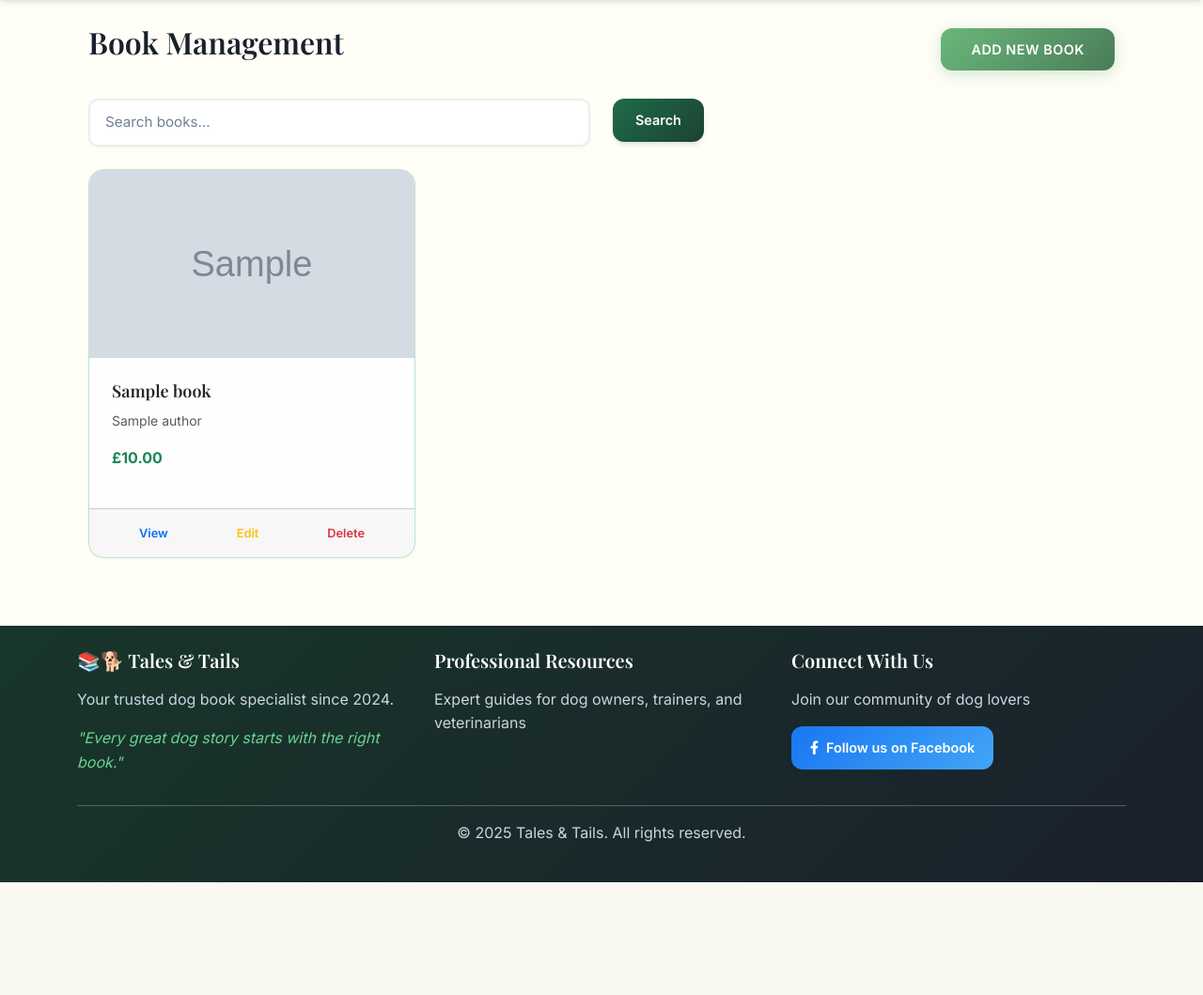
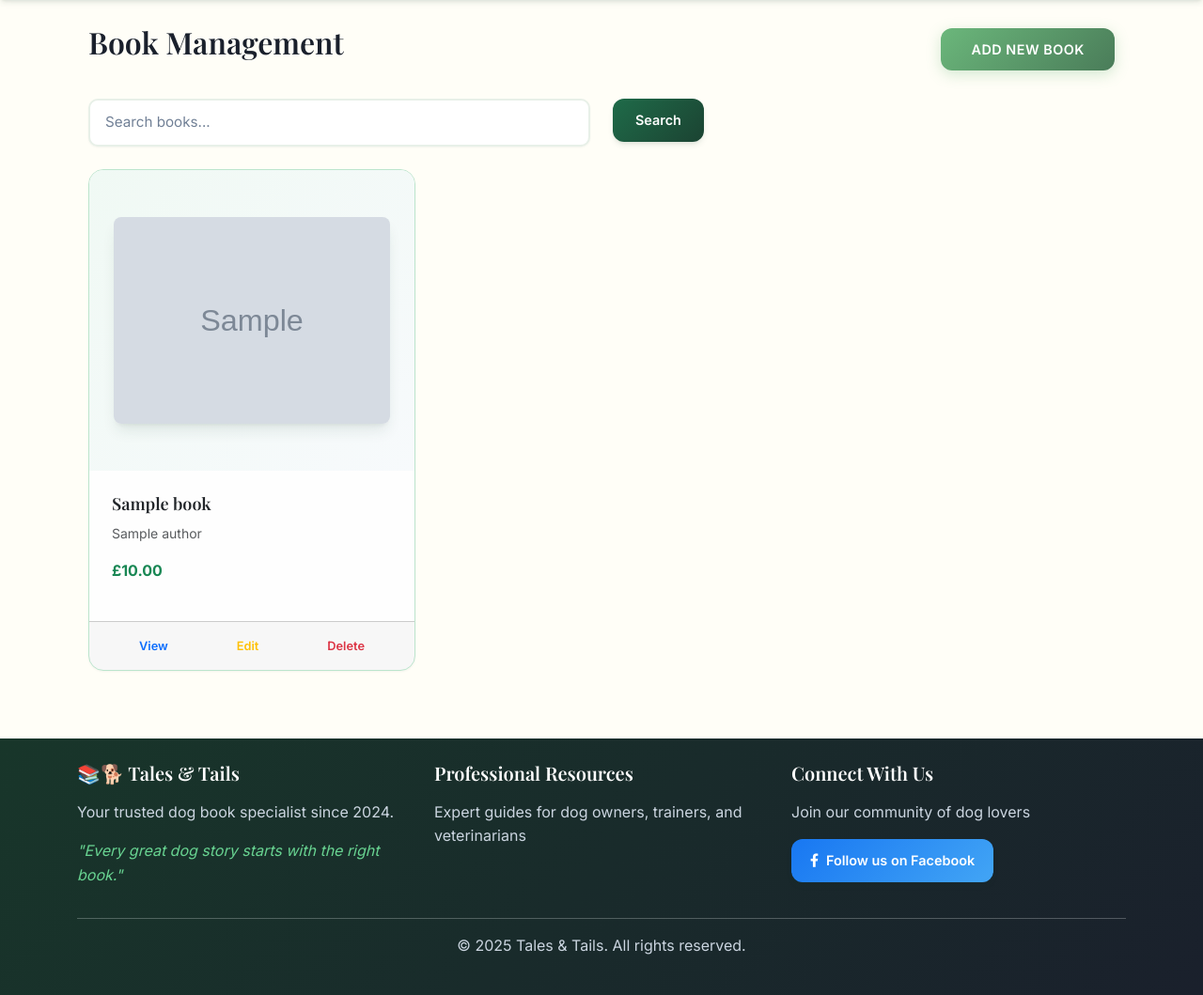
Before and after one commit to Nickflanagn24/bookstore, a Django app: page /books/manage/ in a window 1280 px wide. Shown: the part 88-1147 px from the top of the page at 94% size. Before the commit the page ends 1027 px from the top, so only its background shows below. Run offline with Django 4.2, Linux system fonts and the light colour scheme; a user stored in the database is signed in; tables that the repository leaves empty hold one stand-in row (values such as "Sample post"); grey boxes marked "Sample" are stand-in pictures; parts of the project's set-up code (start-up, migrations or seed data) failed here and were passed over.

Commit message:
Fix blurred images on management page
- Copy working image display logic from book_list.html
- Use book-cover-high-res class for sharp image rendering
- Add proper error handling and fallback images

```diff
--- a/books/templates/books/manage.html
+++ b/books/templates/books/manage.html
@@ -25,10 +25,16 @@
     <div class="row">
         {% for book in books %}
         <div class="col-md-4 mb-4">
-            <div class="card h-100">
-                {% if book.thumbnail %}
-                    <img src="{{ book.thumbnail }}" class="card-img-top" style="height: 200px; object-fit: cover;">
-                {% endif %}
+            <div class="card book-card h-100">
+                <div class="book-cover-container">
+                    {% if book.cover_image %}
+                        <img src="{{ book.cover_image }}" class="book-cover-high-res" alt="{{ book.title }}" loading="lazy" onerror="this.src='/static/images/no-book-cover.png'">
+                    {% elif book.thumbnail %}
+                        <img src="{{ book.thumbnail }}" class="book-cover-high-res" alt="{{ book.title }}" loading="lazy" onerror="this.src='/static/images/no-book-cover.png'">
+                    {% else %}
+                        <div class="no-image-placeholder">📚</div>
+                    {% endif %}
+                </div>
                 <div class="card-body">
                     <h6 class="card-title">{{ book.title|truncatechars:40 }}</h6>
                     <p class="text-muted small">{{ book.authors_list }}</p>
```
